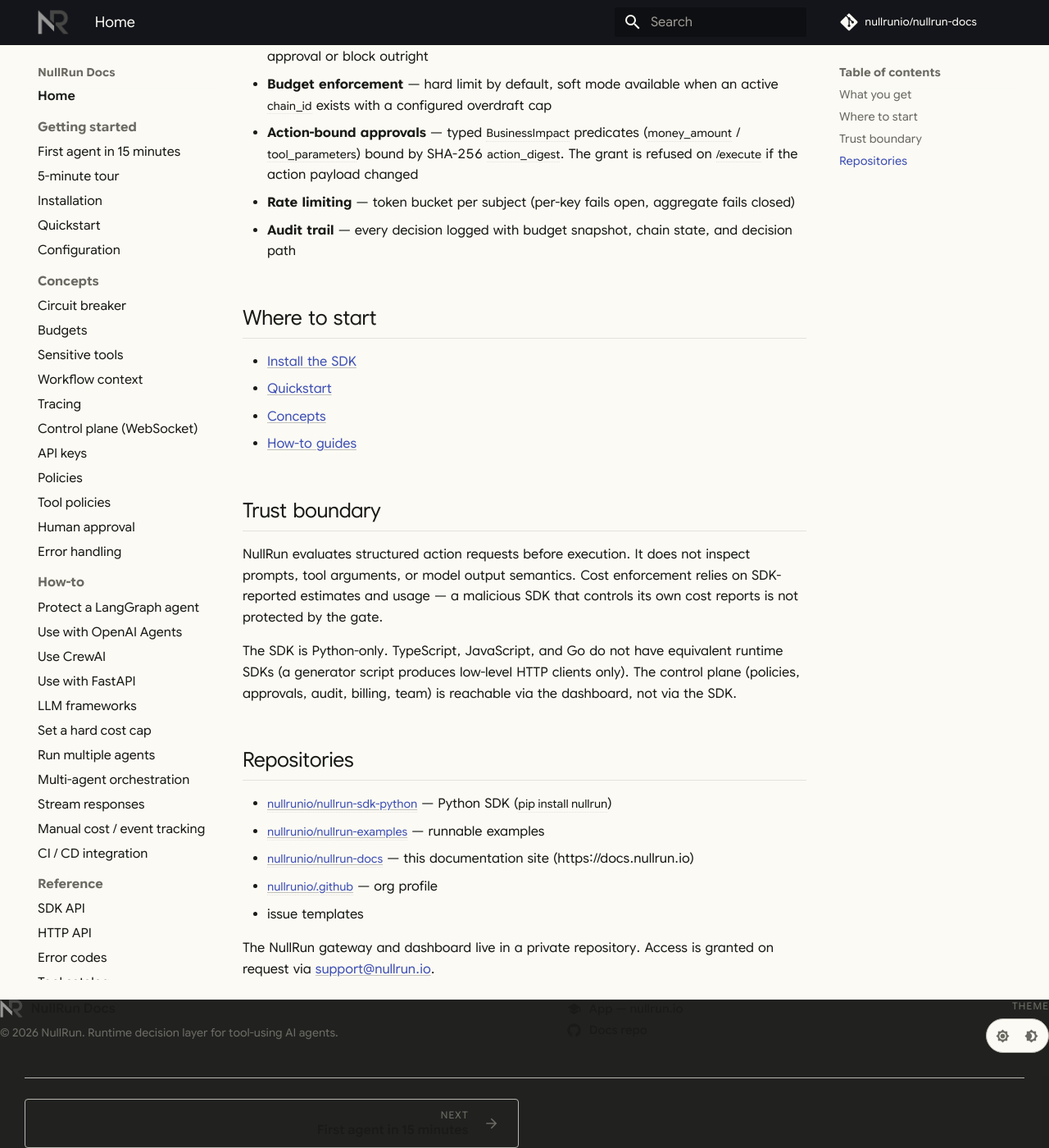
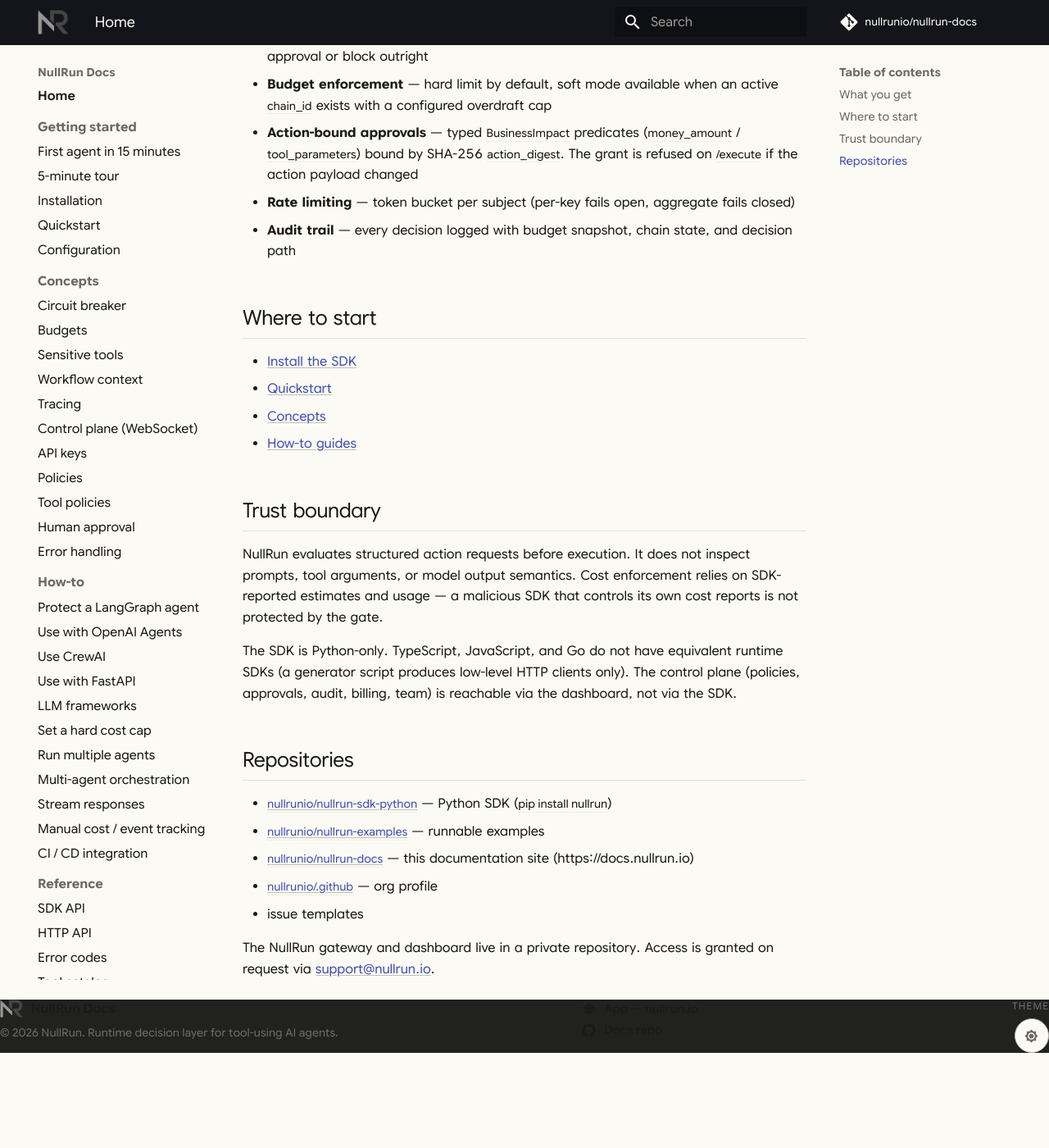
Before and after one commit to nullrunio/nullrun-docs, an MkDocs documentation site: the page built from docs/index.md, in a window 1280 px wide and 1400 px high, scrolled down 467 px. Shown: the whole window at 82% size. Built offline with MkDocs 1.6.1 and Material for MkDocs 9.7.7, drawn with Linux system fonts in a browser that asks for light colours; comment, search, counter and statistics services are not loaded; after the commit the page ends 1751 px from its top, so only the background shows below that.

Commit message:
upd doc str

```diff
--- a/docs/stylesheets/extra.css
+++ b/docs/stylesheets/extra.css
@@ -1258,65 +1258,19 @@
   color: var(--md-default-fg-color--light);
   transition: background 120ms ease, color 120ms ease;
 }
+/* Material's JS adds/removes the [hidden] attribute on the inactive
+   label. Our `display: inline-flex` above overrides the browser
+   default of `display: none` for [hidden], so re-apply it explicitly. */
+.nr-footer__palette-btn[hidden] { display: none; }
 .nr-footer__palette-btn svg { width: 0.85rem; height: 0.85rem; fill: currentColor; }
 .nr-footer__palette-btn:hover {
   background: var(--md-default-bg-color--light);
   color: var(--md-default-fg-color);
 }
 
-/* Prev / next pager under the footer.
-   Arrow icon + 2-line text inline; cards ~52px tall instead of 81px. */
-.nr-footer__pager {
-  display: grid;
-  grid-template-columns: 1fr 1fr;
-  gap: 0.75rem;
-  margin-top: 1.5rem;
-  padding-top: 1.25rem;
-  border-top: 1px solid var(--md-default-fg-color--lightest);
-}
-.nr-footer__pager-link {
-  display: flex;
-  align-items: center;
-  gap: 0.65rem;
-  padding: 0.55rem 0.85rem;
-  min-height: 2.75rem;
-  border-radius: var(--md-border-radius);
-  border: 1px solid var(--md-default-fg-color--lightest);
-  text-decoration: none;
-  color: var(--md-default-fg-color);
-  transition: border-color 120ms ease, background 120ms ease;
-}
-.nr-footer__pager-link:hover {
-  border-color: var(--md-default-fg-color);
-  background: var(--md-default-bg-color--light);
-}
-.nr-footer__pager-link--next { flex-direction: row-reverse; }
-.nr-footer__pager-text {
-  display: flex;
-  flex-direction: column;
-  gap: 0.05rem;
-  min-width: 0;
-}
-.nr-footer__pager-link--next .nr-footer__pager-text { text-align: right; align-items: flex-end; }
-.nr-footer__pager-link--prev .nr-footer__pager-text { text-align: left; align-items: flex-start; }
-.nr-footer__pager-direction {
-  font-size: 0.6rem;
-  letter-spacing: 0.06em;
-  text-transform: uppercase;
-  color: var(--md-default-fg-color--light);
-}
-.nr-footer__pager-title { font-size: 0.78rem; font-weight: 600; line-height: 1.25; }
-.nr-footer__pager-arrow {
-  display: inline-flex;
-  align-items: center;
-  justify-content: center;
-  width: 1.5rem;
-  height: 1.5rem;
-  flex-shrink: 0;
-  color: var(--md-default-fg-color--light);
-}
-.nr-footer__pager-arrow svg { width: 1rem; height: 1rem; fill: currentColor; }
-.nr-footer__pager-link:hover .nr-footer__pager-arrow { color: var(--md-default-fg-color); }
+/* Prev / next pager — REMOVED. navigation.footer dropped from mkdocs.yml
+   features and the pager block was removed from footer.html. No CSS
+   rules needed for non-existent markup. */
 
 /* Responsive: footer collapses on narrow viewports. */
 @media (max-width: 60em) {
@@ -1325,7 +1279,6 @@
     gap: 1.25rem;
   }
   .nr-footer__palette { align-items: flex-start; }
-  .nr-footer__pager { grid-template-columns: 1fr; }
 }
 
 /* Drop Material's default footer chrome � our override replaces it. */
--- a/mkdocs.yml
+++ b/mkdocs.yml
@@ -60,9 +60,6 @@
     - toc.follow
     # Tier 2 banner — set via `extra.announcement` block below.
     - announce.dismiss
-    # Footer prev/next page navigation — rendered inside our custom
-    # footer partial alongside the theme toggle + repo / nullrun.io links.
-    - navigation.footer
   # Open Graph / Twitter card preview when a doc URL is pasted into
   # Slack / Twitter / Discord. `image` is the global fallback; per-page
   # overrides via `image:` front-matter on any Markdown file.
--- a/overrides/partials/footer.html
+++ b/overrides/partials/footer.html
@@ -92,39 +92,10 @@
 
     </div>
 
-    {# ── Prev / next (from navigation.footer feature) ──────────────── #}
-    {% if page and (page.next_page or page.previous_page) %}
-    <nav class="nr-footer__pager md-grid" aria-label="Pager">
-      {% if page.previous_page %}
-      <a class="nr-footer__pager-link nr-footer__pager-link--prev"
-         href="{{ page.previous_page.url | url }}">
-        <span class="nr-footer__pager-arrow" aria-hidden="true">
-          <svg xmlns="http://www.w3.org/2000/svg" viewBox="0 0 24 24">
-            <path d="M20 11v2H8l5.5 5.5-1.42 1.42L4.5 12l7.58-7.58L13.5 5.84 8 11h12Z"/>
-          </svg>
-        </span>
-        <span class="nr-footer__pager-text">
-          <span class="nr-footer__pager-direction">Previous</span>
-          <span class="nr-footer__pager-title">{{ page.previous_page.title }}</span>
-        </span>
-      </a>
-      {% endif %}
-      {% if page.next_page %}
-      <a class="nr-footer__pager-link nr-footer__pager-link--next"
-         href="{{ page.next_page.url | url }}">
-        <span class="nr-footer__pager-arrow" aria-hidden="true">
-          <svg xmlns="http://www.w3.org/2000/svg" viewBox="0 0 24 24">
-            <path d="M4 11v2h12l-5.5 5.5 1.42 1.42L19.5 12l-7.58-7.58L10.5 5.84 16 11H4Z"/>
-          </svg>
-        </span>
-        <span class="nr-footer__pager-text">
-          <span class="nr-footer__pager-direction">Next</span>
-          <span class="nr-footer__pager-title">{{ page.next_page.title }}</span>
-        </span>
-      </a>
-      {% endif %}
-    </nav>
-    {% endif %}
+    {# ── Prev / next removed — Material's `navigation.footer` was dropped
+       from mkdocs.yml features and the pager block is intentionally absent.
+       Users navigate via the left sidebar; the inline pager added visual
+       weight below the footer that didn't pull its weight. ──────────────── #}
 
   </div>
 </footer>
```
